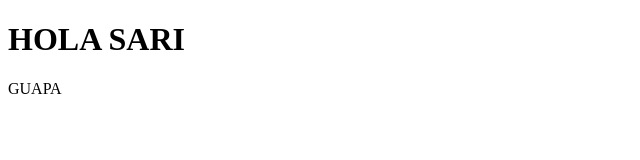
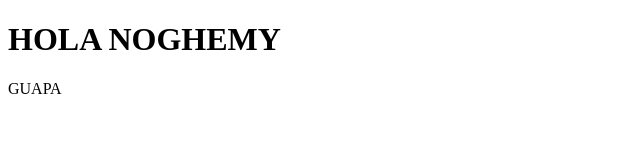
Before and after one commit to EMjr-31/PruebaGit, a plain HTML site: page index.html in a window 1280 px wide. Shown: the whole page, without its empty margins (0-640 px from the left). Drawn offline with Linux system fonts and the light colour scheme.

Commit message:
modificacion del titulo

```diff
--- a/index.html
+++ b/index.html
@@ -7,7 +7,7 @@
     <title>Document</title>
 </head>
 <body>
-    <h1>HOLA SARI</h1>
+    <h1>HOLA NOGHEMY</h1>
     <p>GUAPA</p>
 </body>
 </html>
```
